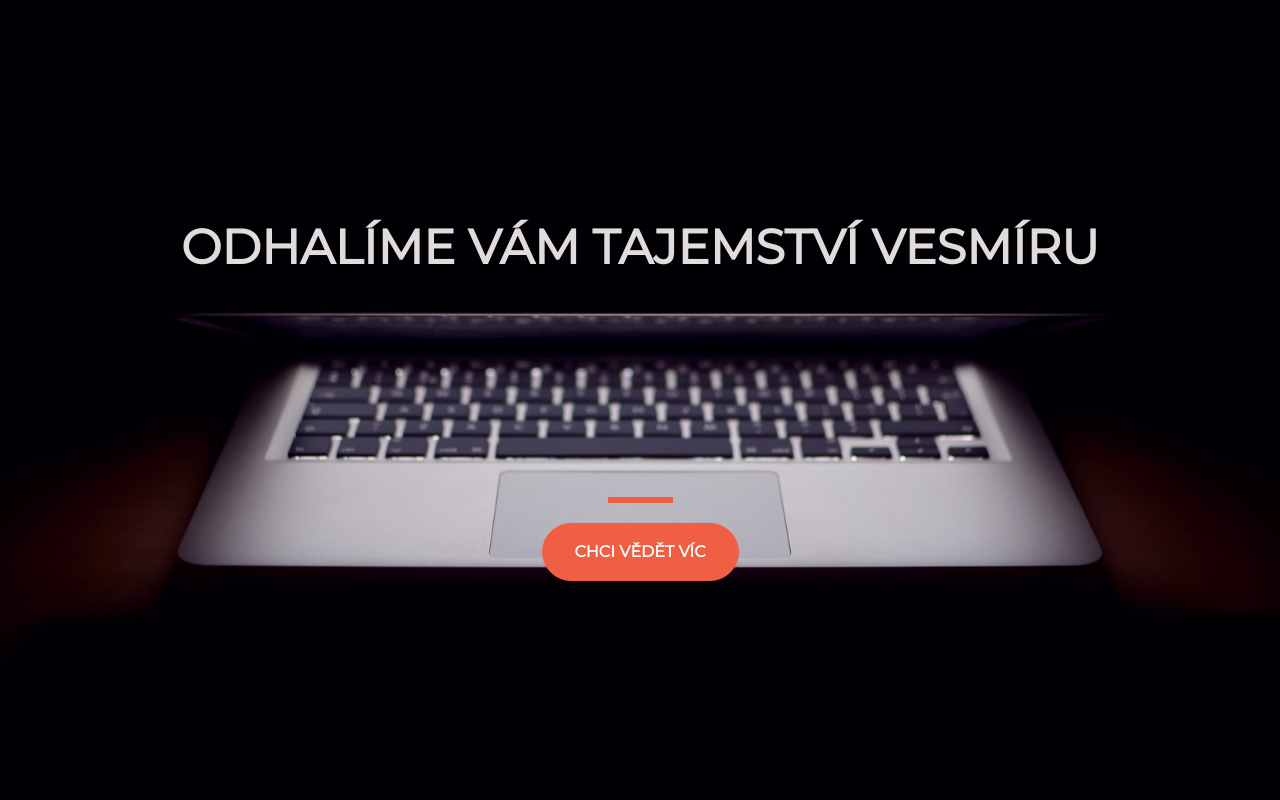
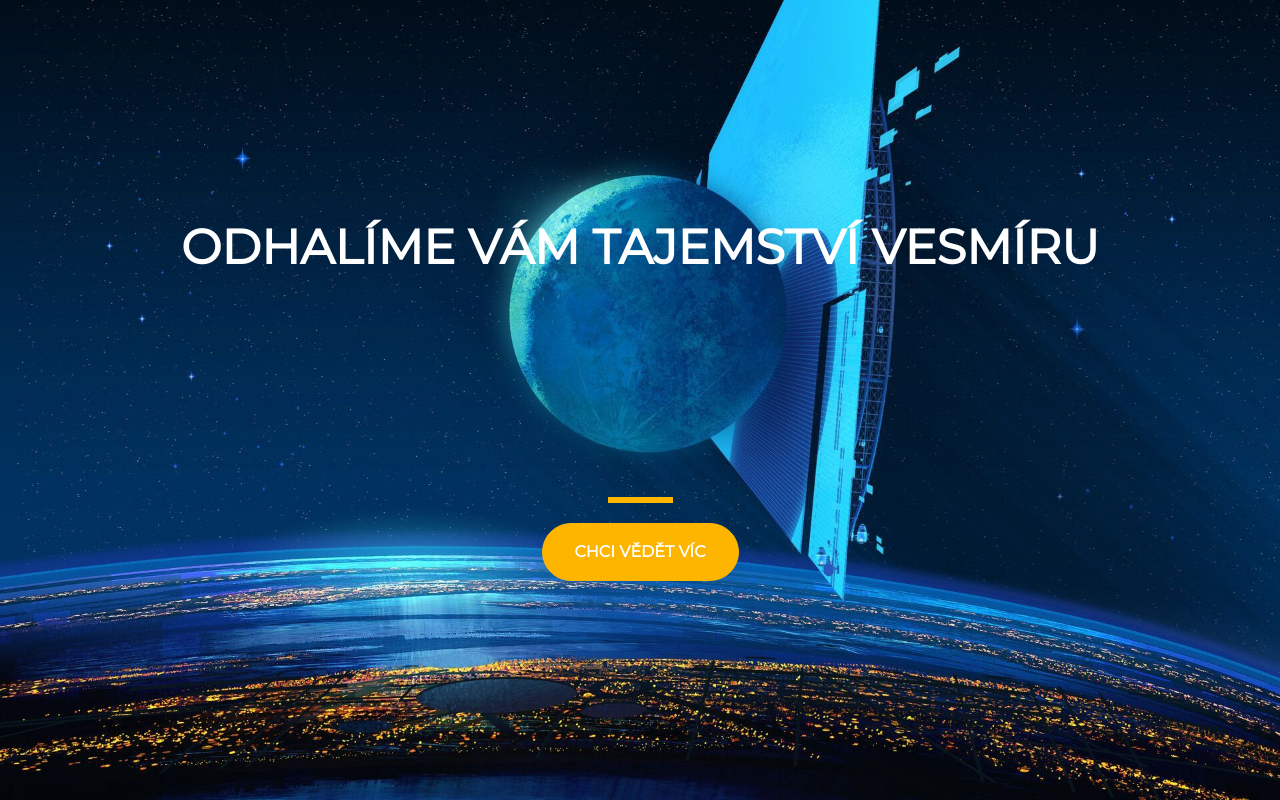
Before and after one commit to TedGrym/TedGrym.github.io, a plain HTML site: page index.html in a window 1280 px wide. Drawn offline with nearby package versions, Linux system fonts and the light colour scheme.

Commit message:
Add files via upload

```diff
--- a/style.css
+++ b/style.css
@@ -3,7 +3,7 @@ html {
   width: 100%;
   height: 100%;
   font-family: 'Montserrat', sans-serif;
-  background: url(header.jpg) no-repeat center center fixed;
+  background: url(background.jpg) no-repeat center fixed;
   -webkit-background-size: cover;
   -moz-background-size: cover;
   -o-background-size: cover;
@@ -12,7 +12,7 @@ html {
 
 h1 {
   font-size: 3rem;
-  color: #e2dbdb;
+  color: #FFFFFF;
 }
 
 hr {
@@ -24,7 +24,7 @@ hr {
 }
 
 hr {
-  border-color: #F05F44;
+  border-color: #FDB500;
   border-width: 3px;
   max-width: 65px;
 }
@@ -40,13 +40,13 @@ hr {
 }
 
 .btn-primary {
-  background-color: #F05F44;
-  border-color: #F05F44;
+  background-color: #FDB500;
+  border-color: #FDB500;
 }
 
 .btn-primary:hover {
-  background-color: #ee4b08;
-  border-color: #ee4b08;
+  background-color: #FFC32B;
+  border-color: #FFC32B;
   border-width: 4px;
 }
 
```
Also changed, not shown: background.jpg (added).
